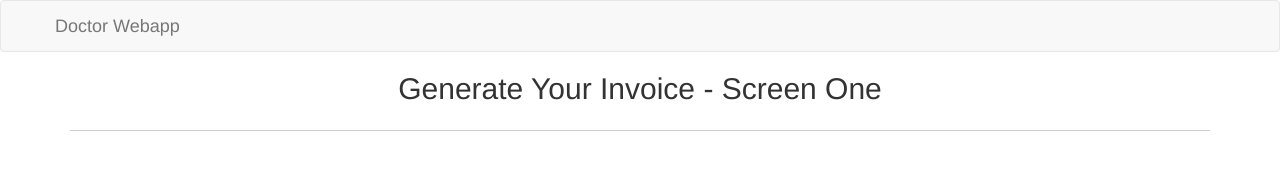
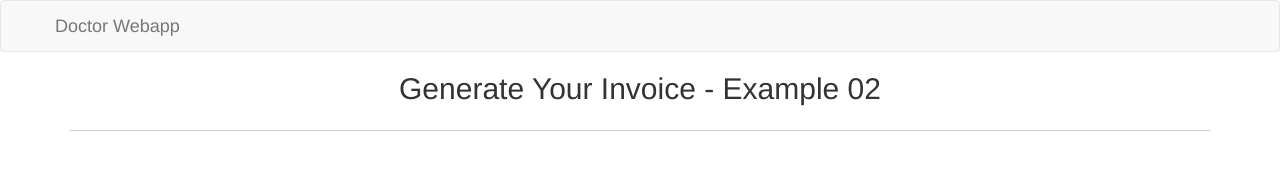
Before and after one commit to yetinbhardwaj/Github_Example01, a plain HTML site: page index.html in a window 1280 px wide. Shown: the top 181 px of the page. Drawn offline with nearby package versions, Linux system fonts and the light colour scheme.

Commit message:
Title Change

```diff
--- a/index.html
+++ b/index.html
@@ -25,7 +25,7 @@
 
 	<section class="invoice-gen-form">
 		<div class="container">
-				<h2 class="text-center banner-heading">Generate Your Invoice - Screen One</h2>
+				<h2 class="text-center banner-heading">Generate Your Invoice - Example 02</h2>
 				    <form>
 						<div class="row">
 							<div class="form-group col-xs-12 col-sm-3">
```
